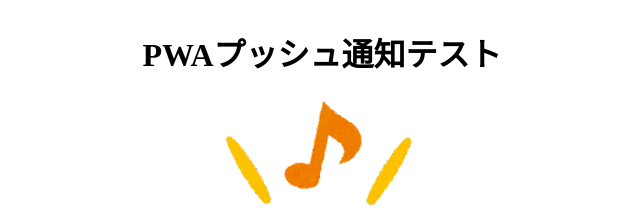
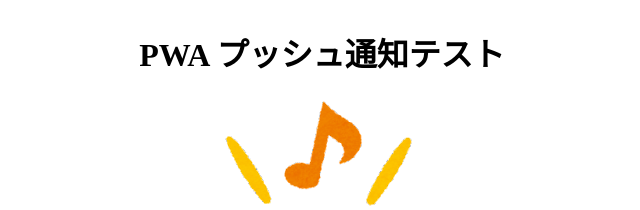
Before and after one commit to ibk-2661/pwa-notification, a plain HTML site: page index.html in a window 1280 px wide. Shown: the top 210 px of the page, 318-958 px from the left. Drawn offline with Linux system fonts and the light colour scheme.

Commit message:
Update index.html

```diff
--- a/index.html
+++ b/index.html
@@ -25,7 +25,7 @@
 
 <body>
     <div class="wrapper">
-        <h1>PWAプッシュ通知テスト</h1>
+        <h1>PWA プッシュ通知テスト</h1>
     </div>
     <div class="wrapper">
         <img src="images/notification.png" alt="通知">
```
